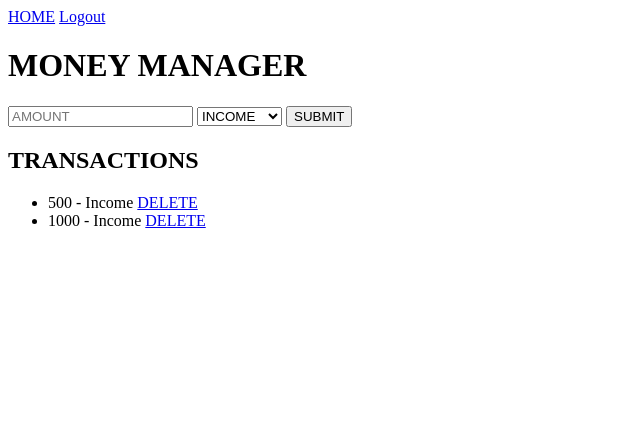
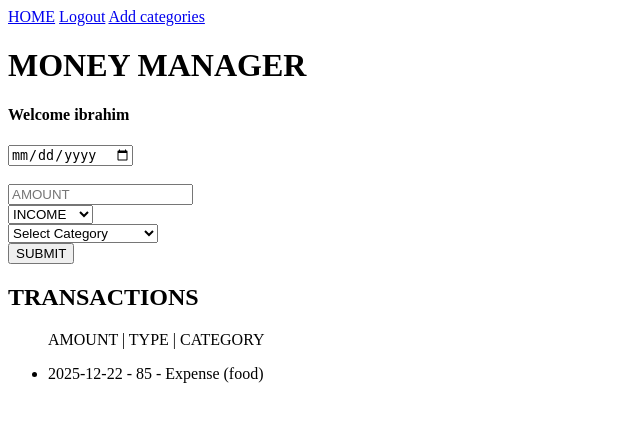
Before and after one commit to Ibrahim-2005/Projects, a Flask app: page / in a window 1280 px wide. Shown: the top 422 px of the page, without its empty margins (0-640 px from the left). Run offline with Flask 3, Linux system fonts and the light colour scheme; a user stored in the database is signed in; data comes from the database, SQL or seed files in the repository.

Commit message:
Categories section and date module added

```diff
--- a/Money_Tracker_UI/app.py
+++ b/Money_Tracker_UI/app.py
@@ -1,6 +1,7 @@
 from flask import Flask,render_template,request,url_for,redirect,session
 import sqlite3
 from werkzeug.security import generate_password_hash,check_password_hash
+from datetime import date
 
 app=Flask(__name__)
 app.secret_key="super-secret-key"
@@ -20,7 +21,10 @@ def init_db():
                         user_id INTEGER NOT NULL,
                         amount INTEGER,
                         type TEXT,
-                        FOREIGN KEY (user_id) REFERENCES users(id)
+                        category_id INTEGER NOT NULL,
+                        date TEXT NOT NULL,
+                        FOREIGN KEY (user_id) REFERENCES users(id),
+                        FOREIGN KEY (category_id) REFERENCES categories(id)
                     )
                 """)
     conn.execute("""
@@ -37,8 +41,8 @@ def init_db():
                     (
                         id INTEGER PRIMARY KEY AUTOINCREMENT,
                         name TEXT NOT NULL,
-                        password TEXT NOT NULL,
-                        created_at TIMESTAMP DEFAULT CURRENT_TIMESTAMP
+                        user_id INTEGER NOT NULL,
+                        FOREIGN KEY (user_id) REFERENCES users(id)
                     )
                 """)
     conn.commit()
@@ -52,16 +56,33 @@ def home():
     if request.method=="POST":
         amount=request.form.get("amount")
         ttype=request.form.get("transaction-type")
+        category_id=request.form.get("category_id")
+        selected_date=request.form.get("date")
+        if not selected_date:
+            selected_date = date.today().isoformat()
         conn=get_db()
-        conn.execute("INSERT INTO transactions (user_id,amount,type) VALUES (?,?,?)",(session["user_id"],amount,ttype))
+        conn.execute("INSERT INTO transactions (user_id,amount,type,category_id,date) VALUES (?,?,?,?,?)",(session["user_id"],amount,ttype,category_id,selected_date))
         conn.commit()
         conn.close()
         return redirect(url_for("home"))
 
     conn=get_db()
-    transactions=conn.execute("SELECT * FROM transactions WHERE user_id=?",(session["user_id"],)).fetchall()
+    transactions = conn.execute("""
+                                    SELECT
+                                        transactions.id,
+                                        transactions.amount,
+                                        transactions.type,
+                                        transactions.date,
+                                        categories.name AS category
+                                    FROM transactions
+                                    JOIN categories ON transactions.category_id = categories.id
+                                    WHERE transactions.user_id = ?
+                                    ORDER BY transactions.date DESC
+                                """, (session["user_id"],)).fetchall()
+    categories=conn.execute("SELECT * FROM categories WHERE user_id=?",(session["user_id"],)).fetchall()
+    user=conn.execute("SELECT username FROM users WHERE id=?",(session["user_id"],)).fetchone()
     conn.close()
-    return render_template("index.html",transactions=transactions)
+    return render_template("index.html",transactions=transactions,categories=categories,username=user["username"])
 
 @app.route("/register", methods=["GET","POST"])
 def register():
@@ -110,6 +131,21 @@ def delete_trans(id):
     conn.close()
     return redirect(url_for("home"))
 
+@app.route("/categories",methods=["GET","POST"])
+def categories():
+    if "user_id" not in session:
+        return redirect(url_for("login"))
+
+    conn=get_db()
+    if request.method=="POST":
+        name=request.form.get("name")
+
+        conn.execute("INSERT INTO categories (name,user_id) VALUES (?,?)",(name,session["user_id"]))
+        conn.commit()
+
+    categories=conn.execute("SELECT * FROM categories WHERE user_id=?",(session["user_id"],)).fetchall()
+    conn.close()
+    return render_template("categories.html",categories=categories)
 
 if __name__=="__main__":
     app.run(debug=True)
--- a/Money_Tracker_UI/templates/base.html
+++ b/Money_Tracker_UI/templates/base.html
@@ -11,7 +11,7 @@
         {% if session.get('user_id') %}
 
             <a href="{{ url_for('logout') }}">Logout</a>
-
+            <a href="{{ url_for('categories')}}">Add categories</a>
         {% else %}
 
             <a href="{{ url_for('login') }}">Login</a> |
--- a/Money_Tracker_UI/templates/index.html
+++ b/Money_Tracker_UI/templates/index.html
@@ -4,24 +4,37 @@
 
     {% block content %}
     <h1>MONEY MANAGER</h1>
+    <h4>Welcome {{username}}</h4>
     <form method="POST">
-        <input type="number" name="amount" placeholder="AMOUNT">
-        <select name="transaction-type">
+        <input type="date" name="date"></form><br>
+        <input type="number" name="amount" placeholder="AMOUNT"><br>
+        <select name="transaction-type" required>
             <option value="Income">INCOME</option>
             <option value="Expense">EXPENSE</option>
-        </select>
+        </select><br>
+        <select name="category_id" required onchange="if (this.value==='add') window.location.href='{{ url_for('categories')}}'">
+            <option value="">Select Category</option>
+            <option value="add">➕ Add new category</option>
+            {% for c in categories %}
+            <option value="{{ c['id'] }}">{{ c['name'] }}</option>
+            {% endfor %}
+        </select><br>
         <button name="submit">SUBMIT</button>
     </form>
     <h2>TRANSACTIONS</h2>
     <ul>
+        {%if transactions %}
+        <p>AMOUNT   |   TYPE    |   CATEGORY</p>
         {% for t in transactions %}
-        <li>{{t["amount"]}} - {{t["type"]}}
-            <a href="{{url_for('delete_trans',id=t['id'])}}"> DELETE</a>
-        </li>
+            <li>
+                {{ t["date"] }} - {{ t["amount"] }} - {{ t["type"] }} ({{ t["category"] }})
+            </li>
+        {% endfor %}
         {% else %}
-        <p>NO TRANSACTIONS YET</p>
-        {% endfor %}
+            <li>No transactions yet</li>
+        {% endif %}
     </ul>
 
 
+
     {% endblock %}
```
Also changed, not shown: Money_Tracker_UI/templates/categories.html (added, +21 -0 lines), Money_Tracker_UI/money_manager.db.
